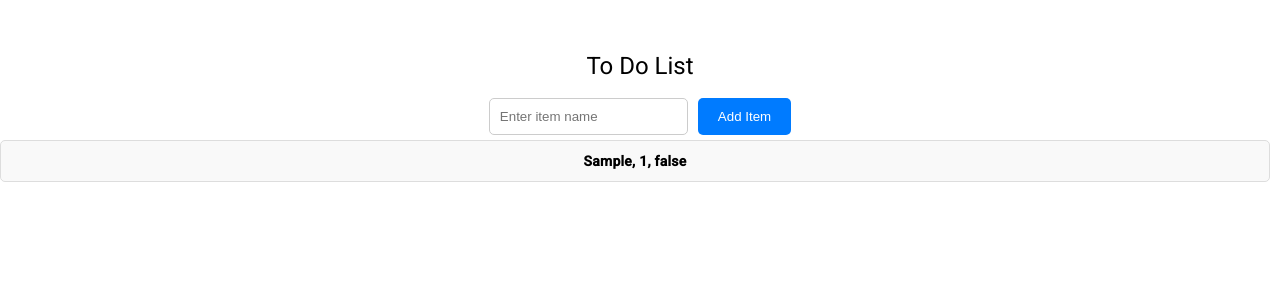
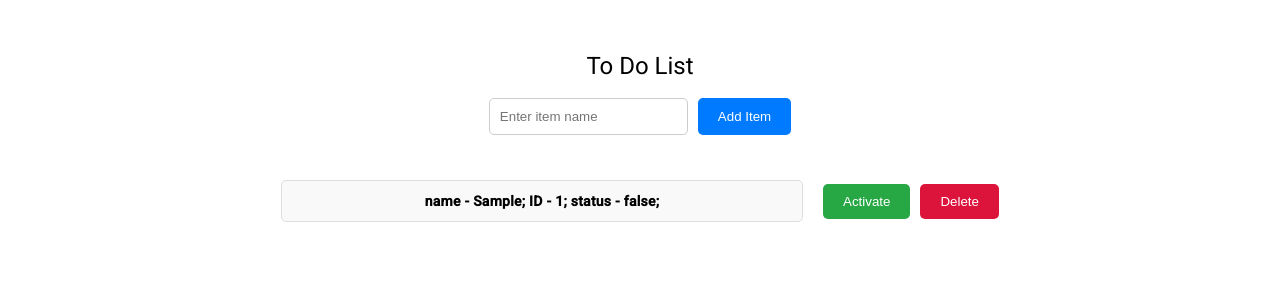
Before and after one commit to BachoKartsivadze/toDoAngular, an Angular app: page / in a window 1280 px wide. Both pictures are taken after typing "Sample" into the empty fields and a click on the button "Add Item". Shown: the top 300 px of the page. Built offline with nearby package versions, Linux system fonts and the light colour scheme.

Commit message:
added active/inactive and delete

```diff
--- a/src/app/list-bar/list-bar.component.css
+++ b/src/app/list-bar/list-bar.component.css
@@ -26,3 +26,7 @@ button {
 button:hover {
   background-color: #0056b3;
 }
+
+.itemList {
+  padding-top: 40px;
+}
--- a/src/app/list-bar/list-bar.component.html
+++ b/src/app/list-bar/list-bar.component.html
@@ -3,11 +3,13 @@
   <button (click)="createListItem()">Add Item</button>
 </div>
 
+<div class="itemList">
   @for (item of list; track item.id) {
   <app-list-item
     [name]="item.name"
     [id]="item.id"
     [isActive]="item.isActive"
+    (delete)="deleteListItem($event)"
   ></app-list-item>
-
   }
+</div>
--- a/src/app/list-bar/list-bar.component.ts
+++ b/src/app/list-bar/list-bar.component.ts
@@ -19,4 +19,8 @@ export class ListBarComponent {
     this.list.push(newItem);
     this.listBarText = ''; // Clear the input field after adding the item
   }
+
+  deleteListItem(id: number) {
+    this.list = this.list.filter((item) => item.id !== id);
+  }
 }
--- a/src/app/list-item/list-item.component.css
+++ b/src/app/list-item/list-item.component.css
@@ -6,23 +6,42 @@ p {
   background-color: #f9f9f9;
   border: 1px solid #ddd;
   border-radius: 5px;
+  font-weight: bold;
+  margin-right: 10px;
+  flex: 1; /* Make the paragraph take up available space */
+  max-width: 500px; /* Set a maximum width */
 }
 
-.list-item.active {
-  background-color: #d4edda;
-  border-color: #c3e6cb;
+.activeButton {
+  background-color: chocolate;
+  padding: 10px 20px;
+  border: none;
+  color: white;
+  border-radius: 5px;
+  cursor: pointer;
 }
 
-p {
-  font-weight: bold;
-  margin-right: 10px;
+.inactiveButton {
+  background-color: #28a745;
+  padding: 10px 20px;
+  border: none;
+  color: white;
+  border-radius: 5px;
+  cursor: pointer;
 }
 
-.list-item.name {
-  flex-grow: 1;
+.main {
+  display: flex; /* Use flexbox for layout */
+  justify-content: center; /* Center the items horizontally */
+  align-items: center; /* Align items vertically */
+  gap: 10px; /* Add space between the elements */
 }
 
-.list-item.active {
-  color: #28a745;
-  font-weight: bold;
+.deleteButton {
+  background-color: crimson;
+  padding: 10px 20px;
+  border: none;
+  color: white;
+  border-radius: 5px;
+  cursor: pointer;
 }
--- a/src/app/list-item/list-item.component.html
+++ b/src/app/list-item/list-item.component.html
@@ -1 +1,13 @@
-<p>{{ name }}, {{ id }}, {{ isActive }}</p>
+<div class="main">
+  <p>name - {{ name }}; ID - {{ id }}; status - {{ isActive }};</p>
+  @if (isActive === true){
+  <button (click)="changeActiveStatus()" class="activeButton">
+    InActivate
+  </button>
+  } @else {
+  <button (click)="changeActiveStatus()" class="inactiveButton">
+    Activate
+  </button>
+  }
+  <button (click)="deleteItem()" class="deleteButton">Delete</button>
+</div>
--- a/src/app/list-item/list-item.component.ts
+++ b/src/app/list-item/list-item.component.ts
@@ -1,4 +1,4 @@
-import { Component, Input } from '@angular/core';
+import { Component, Input, Output, EventEmitter } from '@angular/core';
 
 @Component({
   selector: 'app-list-item',
@@ -9,4 +9,14 @@ export class ListItemComponent {
   @Input() name: string = 'no name';
   @Input() id: number = 0;
   @Input() isActive: boolean = false;
+
+  @Output() delete = new EventEmitter<number>();
+
+  changeActiveStatus() {
+    this.isActive = !this.isActive;
+  }
+
+  deleteItem() {
+    this.delete.emit(this.id);
+  }
 }
```
Lines whose indentation alone changed are shown as unchanged.
